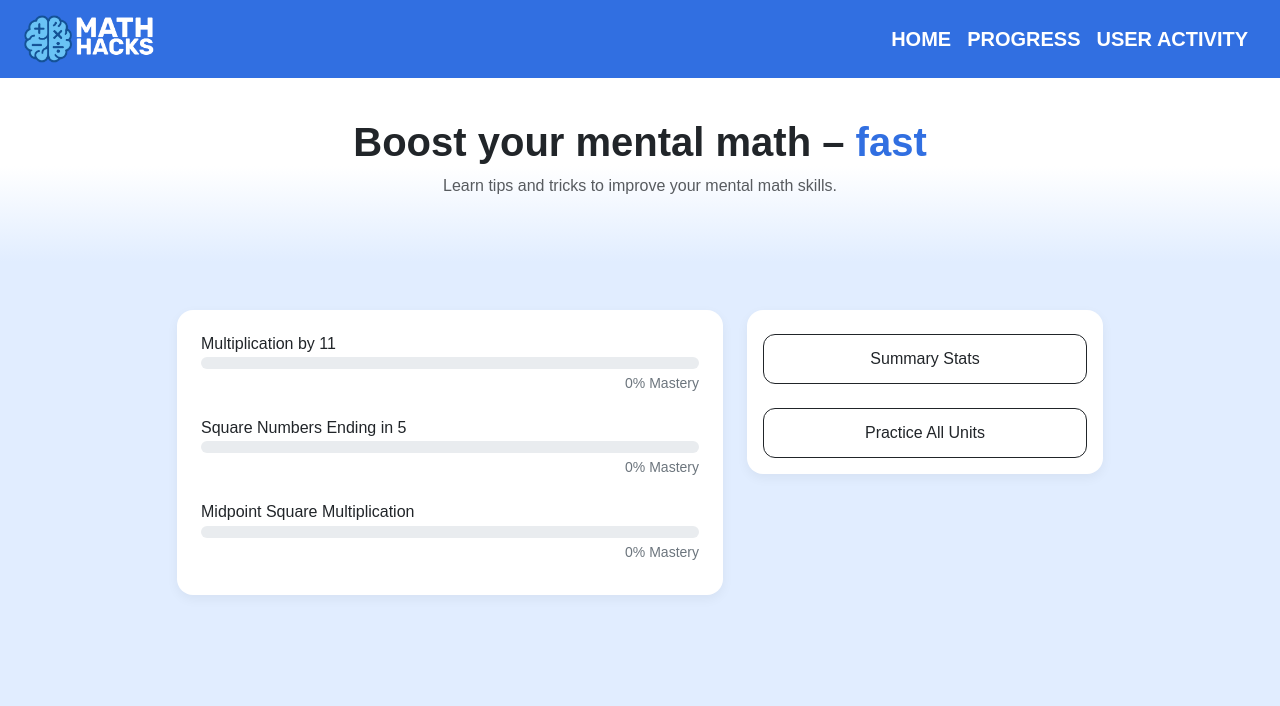
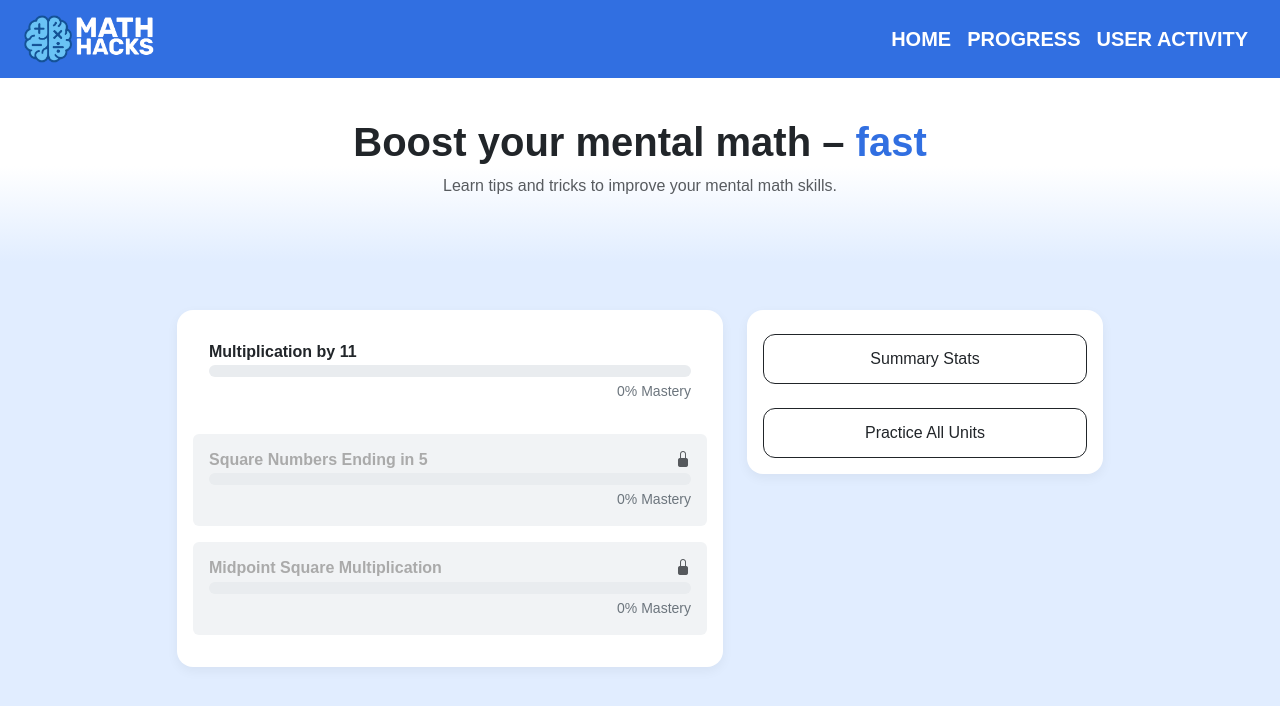
Before and after one commit to CostanzaSiniscalchi/MentalMath, a Flask app: page / in a window 1280 px wide. Shown: the top 706 px of the page. Run offline with Flask 3, Linux system fonts and the light colour scheme.

Commit message:
unit progression now works

```diff
--- a/server.py
+++ b/server.py
@@ -9,9 +9,9 @@ import math_data
 
 app = Flask(__name__)
 
-data = {"1": {"unit": "Multiplication by 11", "difficulty": "Easy", "progress": 0},
-		"2": {"unit": "Square Numbers Ending in 5", "difficulty": "Medium", "progress": 0},
-		"3": {"unit": "Midpoint Square Multiplication", "difficulty": "Hard", "progress": 0}
+data = {"1": {"unit": "Multiplication by 11",  "progress": 0},
+		"2": {"unit": "Square Numbers Ending in 5",  "progress": 0},
+		"3": {"unit": "Midpoint Square Multiplication", "progress": 0}
 		}
 learn_path = os.path.join('static', 'data', 'learn', 'learn_units.json')
 question_path = os.path.join('static', 'data', 'full_data.json')
@@ -43,14 +43,22 @@ def update_user_logs(tracking_tag):
 @app.route('/')
 def home():
     init_xp_tracking()
+    xp = session['unit_xp']
     updated_data = {}
     update_user_logs('Home')
     for unit_id, unit_info in data.items():
         updated_data[unit_id] = {
             "unit": unit_info["unit"],
-            "difficulty": unit_info["difficulty"],
-            "progress": session['unit_xp'].get(unit_id, 0)
+            "progress": xp.get(unit_id, 0)
         }
+
+    # Define unlocks based on previous unit XP
+    unlock_requirements = {"2": ("1", 30), "3": ("2", 30)}
+    locked_units = set()
+    for unit_id, (prev_unit, min_xp) in unlock_requirements.items():
+        if xp.get(prev_unit, 0) < min_xp:
+            locked_units.add(unit_id)
+
     return render_template('home.html', data=updated_data, xp_total=session['xp_total'], unit_xp=session['unit_xp'])
 
 
--- a/static/css/home.css
+++ b/static/css/home.css
@@ -97,6 +97,17 @@ section.container-lg {
   margin-top: 3rem;
   margin-bottom: 3rem;
 }
+.locked-row {
+  background-color: #f1f3f5;
+  color: #aaa;
+  cursor: not-allowed;
+  position: relative;
+}
+
+.locked-row i.bi-lock-fill {
+  font-size: 1rem;
+  color: #aaa;
+}
 
 @keyframes swipeIn {
   0% {
--- a/templates/home.html
+++ b/templates/home.html
@@ -23,35 +23,55 @@
     <div class="col-lg-6">
       <div class="p-3 panel-card h-100">
 
-        <!-- Item 1 -->
-        <a href="/unit/1" class="progress-row text-decoration-none text-dark d-block p-2 mb-2 rounded">
-          <h6 class="mb-1">{{ data['1']['unit'] }}</h6>
+        {% set xp = unit_xp %}
+        {% set lock_unit_2 = xp['1'] < 30 %}
+        {% set lock_unit_3 = xp['2'] < 30 %}
+
+        <!-- Unit 1 -->
+        <a href="/unit/1"
+           class="progress-row text-decoration-none d-block p-3 mb-3 rounded">
+          <h6 class="mb-1 fw-bold">{{ data['1']['unit'] }}</h6>
           <div class="progress mb-1">
             <div class="progress-bar" style="width: {{ data['1']['progress'] }}%"></div>
           </div>
           <div class="text-secondary small text-end">{{ data['1']['progress'] }}% Mastery</div>
         </a>
 
-
-        <!-- Item 2 -->
-        <a href="/unit/2" class="progress-row text-decoration-none text-dark d-block p-2 mb-2 rounded">
-          <h6 class="mb-1">{{ data['2']['unit'] }}</h6>
+        <!-- Unit 2 -->
+        <a href="/unit/2"
+           class="progress-row text-decoration-none d-block p-3 mb-3 rounded {% if lock_unit_2 %}locked-row{% endif %}"
+           data-bs-toggle="tooltip"
+           data-bs-placement="top"
+           title="{% if lock_unit_2 %}Earn 30 XP in Unit 1 to unlock{% endif %}">
+          <h6 class="mb-1 fw-bold d-flex justify-content-between align-items-center">
+            {{ data['2']['unit'] }}
+            {% if lock_unit_2 %}
+              <i class="bi bi-lock-fill text-muted ms-2"></i>
+            {% endif %}
+          </h6>
           <div class="progress mb-1">
             <div class="progress-bar" style="width: {{ data['2']['progress'] }}%"></div>
           </div>
           <div class="text-secondary small text-end">{{ data['2']['progress'] }}% Mastery</div>
         </a>
 
-
-        <!-- Item 3 -->
-        <a href="/unit/3" class="progress-row text-decoration-none text-dark d-block p-2 mb-2 rounded">
-          <h6 class="mb-1">{{ data['3']['unit'] }}</h6>
+        <!-- Unit 3 -->
+        <a href="/unit/3"
+           class="progress-row text-decoration-none d-block p-3 mb-3 rounded {% if lock_unit_3 %}locked-row{% endif %}"
+           data-bs-toggle="tooltip"
+           data-bs-placement="top"
+           title="{% if lock_unit_3 %}Earn 30 XP in Unit 2 to unlock{% endif %}">
+          <h6 class="mb-1 fw-bold d-flex justify-content-between align-items-center">
+            {{ data['3']['unit'] }}
+            {% if lock_unit_3 %}
+              <i class="bi bi-lock-fill text-muted ms-2"></i>
+            {% endif %}
+          </h6>
           <div class="progress mb-1">
             <div class="progress-bar" style="width: {{ data['3']['progress'] }}%"></div>
           </div>
           <div class="text-secondary small text-end">{{ data['3']['progress'] }}% Mastery</div>
         </a>
-
 
       </div>
     </div>
@@ -64,17 +84,24 @@
       </div>
     </div>
 
-  </div> <!-- closes .row -->
+  </div>
 </section>
 
 {% endblock %}
 
 {% block scripts %}
 <script>
-  fetch('navbar.html')
-    .then(res => res.text())
-    .then(html => {
-      document.getElementById('navbar-container').innerHTML = html;
+  document.addEventListener("DOMContentLoaded", function () {
+    const tooltipTriggerList = document.querySelectorAll('[data-bs-toggle="tooltip"]');
+    tooltipTriggerList.forEach(el => new bootstrap.Tooltip(el));
+
+    // Prevent click but allow hover/tooltips for locked rows
+    document.querySelectorAll('.locked-row').forEach(el => {
+      el.addEventListener('click', function (e) {
+        e.preventDefault();
+        e.stopPropagation();
+      });
     });
+  });
 </script>
 {% endblock %}
```
